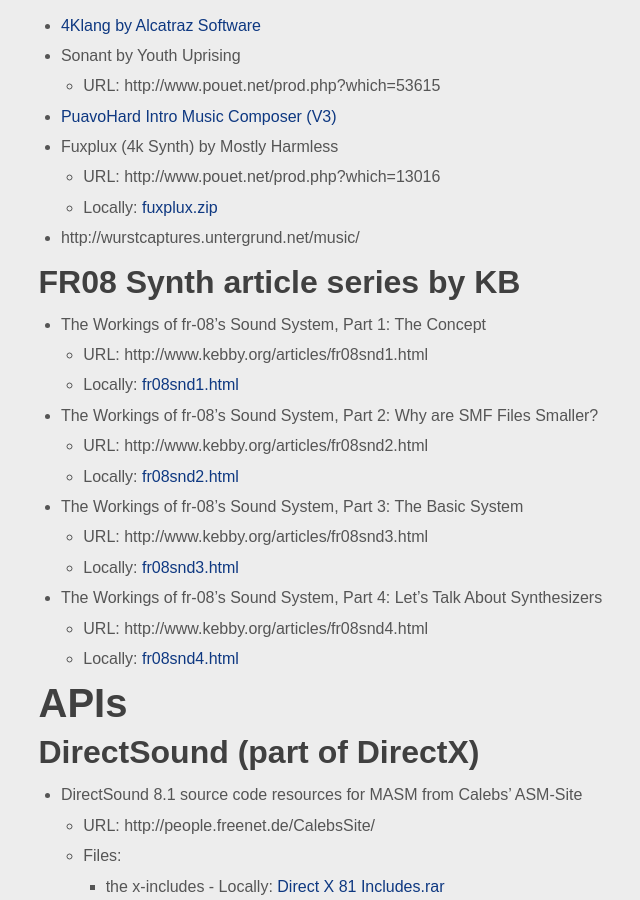
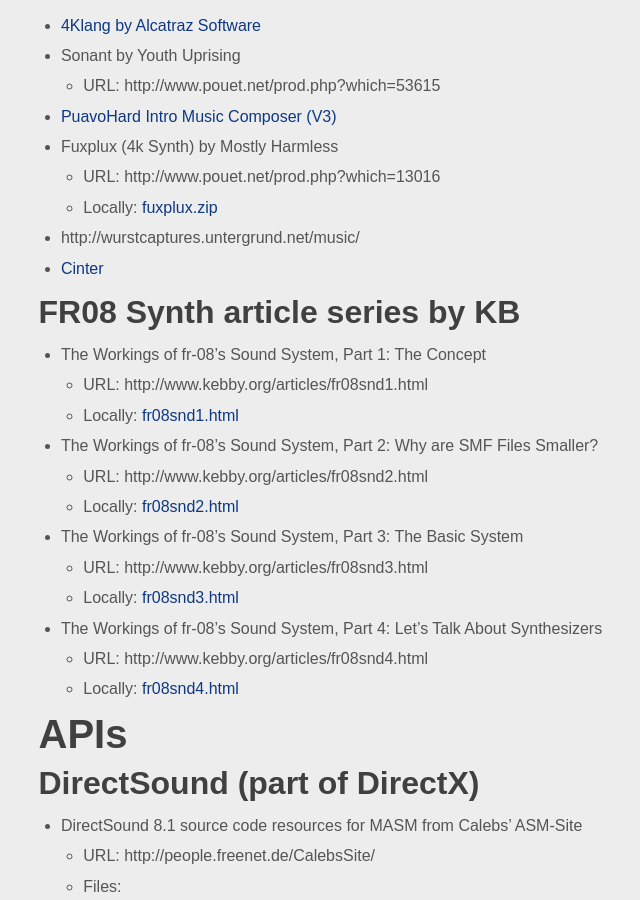
Before and after one commit to in4k/in4k.github.io, a Jekyll site: the page built from wiki/sound-coding.markdown, in a window 1280 px wide and 900 px high, scrolled down 449 px. Shown: the whole window, without its empty margins (86-726 px from the left). Built offline with Jekyll 4.4.1, drawn with Linux system fonts in a browser that asks for light colours; some web fonts are replaced.

Commit message:
Update sound-coding.markdown

```diff
--- a/wiki/sound-coding.markdown
+++ b/wiki/sound-coding.markdown
@@ -25,6 +25,7 @@
     * URL: http://www.pouet.net/prod.php?which=13016
     * Locally: [fuxplux.zip](http://in4k.untergrund.net/sound/fuxplux.zip)
 * http://wurstcaptures.untergrund.net/music/
+* [Cinter](https://bitbucket.org/askeksa/cinter)
 
 ## FR08 Synth article series by KB
 
```
